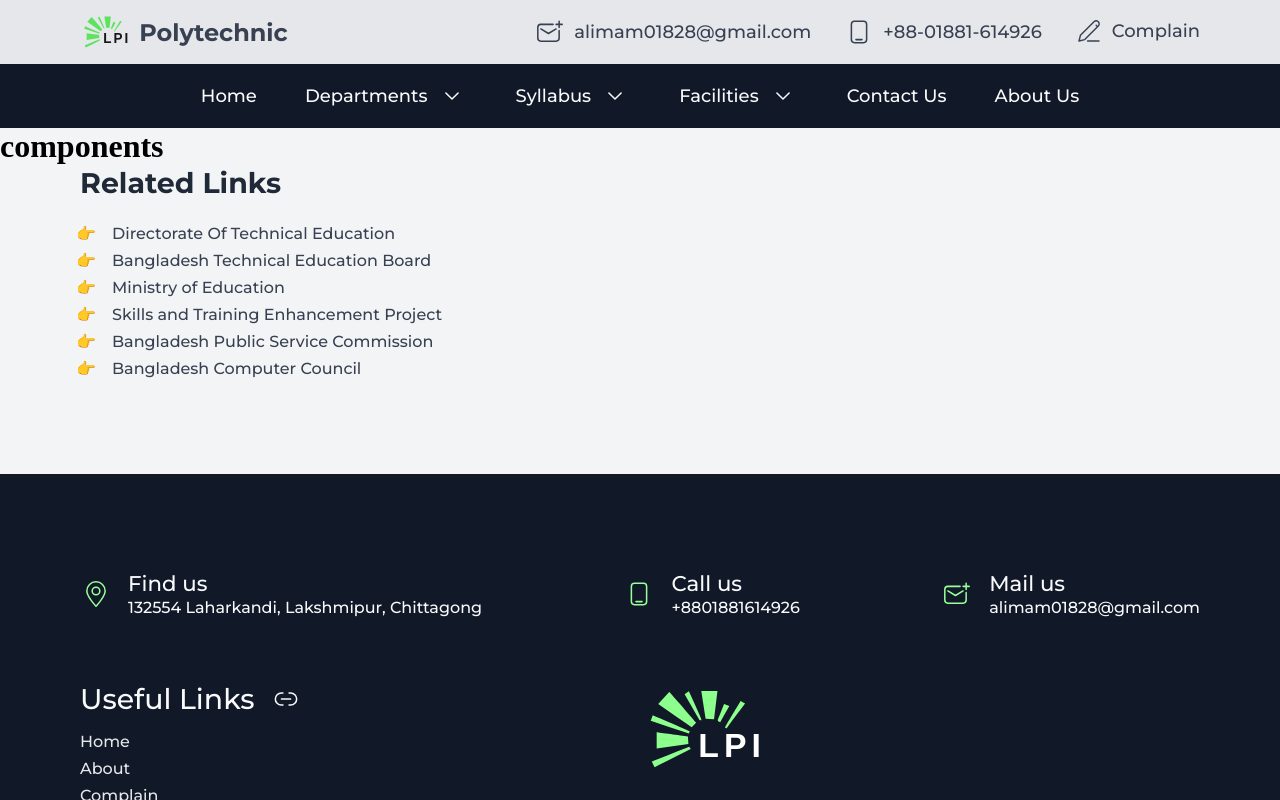
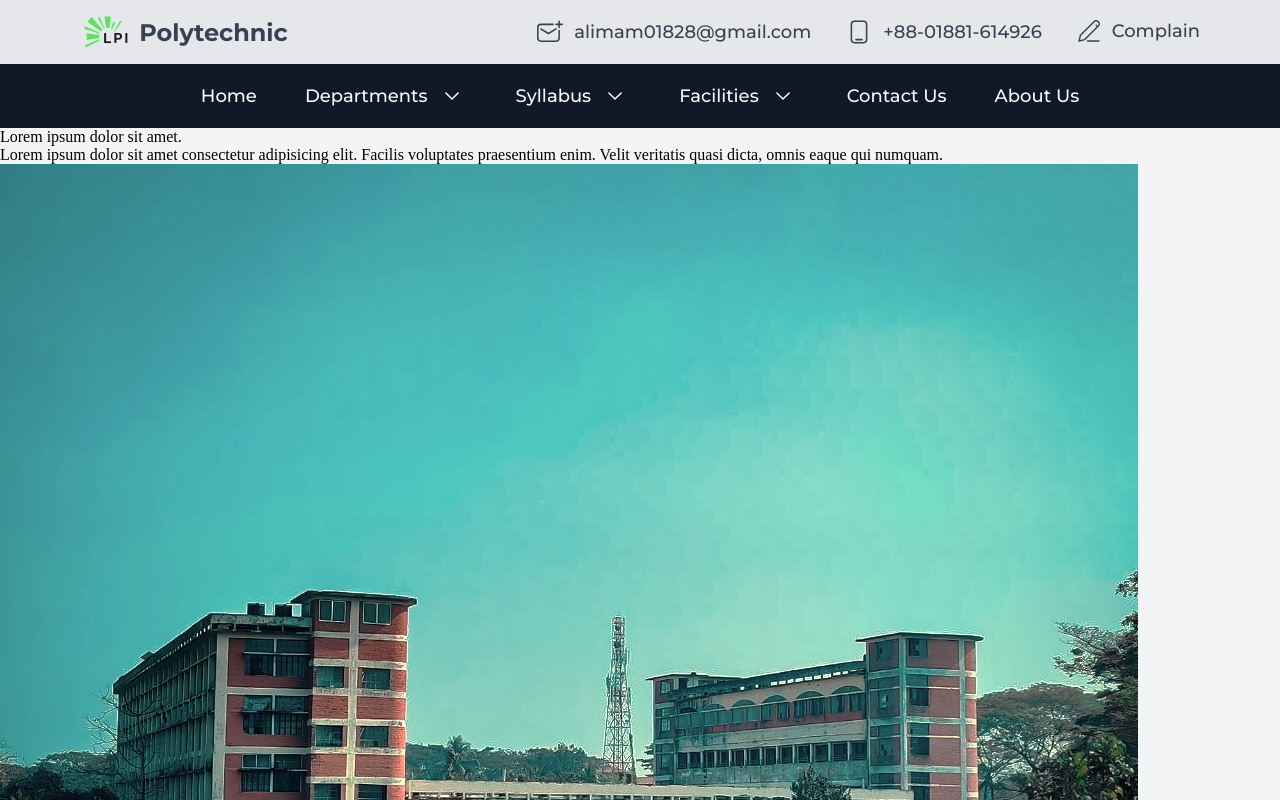
Before and after one commit to al-imam/lpi, a React (Vite) app: page /news in a window 1280 px wide. Shown: the top 800 px of the page. Built offline with nearby package versions, Linux system fonts and the light colour scheme.

Commit message:
create post markup

```diff
--- a/src/components/Post/Post.jsx
+++ b/src/components/Post/Post.jsx
@@ -1,7 +1,17 @@
 function Post() {
   return (
     <div>
-      <h1>components</h1>
+      <p>Lorem ipsum dolor sit amet.</p>
+      <div>
+        <p>
+          Lorem ipsum dolor sit amet consectetur adipisicing elit. Facilis
+          voluptates praesentium enim. Velit veritatis quasi dicta, omnis eaque
+          qui numquam.
+        </p>
+        <div>
+          <img src="/assets/main.jpg" alt="Post image" />
+        </div>
+      </div>
     </div>
   );
 }
```
